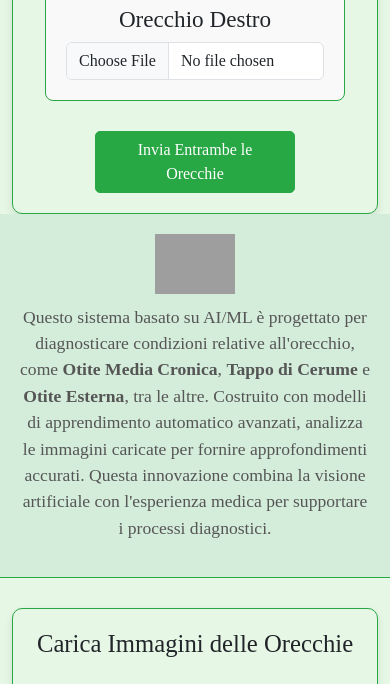
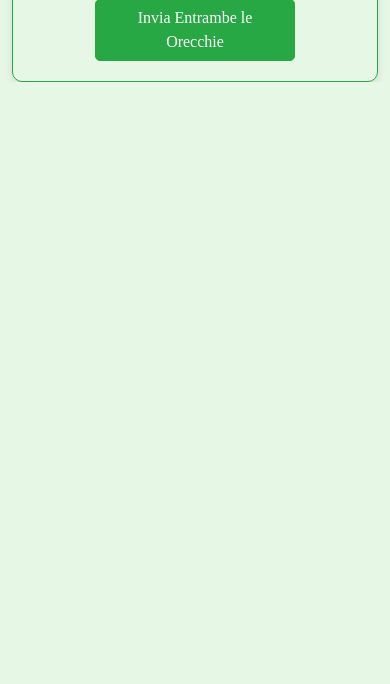
Before and after one commit to MuddasirKHuwaja998/OTOFARMA-AI-DIAGNOSIS, a Flask app: page / in a window 390 px wide. Shown: the part 886-1570 px from the top of the page. After the commit the page ends 968 px from the top, so only its background shows below. Run offline with Flask 2, Linux system fonts and the light colour scheme; parts of the project's set-up code (start-up, migrations or seed data) failed here and were passed over; grey boxes are pictures that could not be loaded.

Commit message:
Update index.html

```diff
--- a/templates/index.html
+++ b/templates/index.html
@@ -89,7 +89,6 @@
         <img src="https://www.otofarmaspa.com/wp-content/uploads/2022/11/cropped-Logo-otofarma-png-1.png" alt="Logo Otofarma" class="logo">
         <p class="header-description">
             Questo sistema basato su AI/ML è progettato per diagnosticare condizioni relative all'orecchio, come <strong>Otite Media Cronica</strong>, <strong>Tappo di Cerume</strong> e <strong>Otite Esterna</strong>, tra le altre.
-            Costruito con modelli di apprendimento automatico avanzati, analizza le immagini caricate per fornire approfondimenti accurati. Questa innovazione combina la visione artificiale con l'esperienza medica per supportare i processi diagnostici.
         </p>
     </header>
 
@@ -118,130 +117,7 @@
     </main>
 
     <footer>
-        <p>Per lesioni gravi o emergenze, si prega di visitare le cliniche <a href="https://www.otofarmaspa.com" target="_blank">Otofarma Spa</a> per assistenza e cura professionale.</p>
-    </footer>
-</body>
-<!DOCTYPE html>
-<html lang="it">
-<head>
-    <meta charset="UTF-8">
-    <meta name="viewport" content="width=device-width, initial-scale=1.0">
-    <title>Carica Immagini delle Orecchie</title>
-    <link href="https://cdn.jsdelivr.net/npm/bootstrap@5.3.0/dist/css/bootstrap.min.css" rel="stylesheet">
-    <style>
-        body {
-            font-family: 'Times New Roman', serif;
-            background-color: #e6f7e6;
-        }
-        header {
-            background-color: #d4edda;
-            padding: 20px;
-            text-align: center;
-            border-bottom: 1px solid #28a745;
-        }
-        .logo {
-            max-height: 60px;
-        }
-        .header-description {
-            margin-top: 10px;
-            font-size: 1.1em;
-            color: #555;
-        }
-        .upload-section {
-            background-color: #e6f7e6;
-            border: 1px solid #28a745;
-            border-radius: 10px;
-            padding: 20px;
-            box-shadow: 0 4px 8px rgba(0, 0, 0, 0.1);
-            margin-top: 30px;
-        }
-        .ear-box {
-            border: 1px solid #28a745;
-            border-radius: 8px;
-            padding: 20px;
-            margin: 10px;
-            max-width: 300px;
-            background-color: #f9f9f9;
-            text-align: center;
-        }
-        .ear-icon {
-            max-width: 150px;
-            margin-bottom: 15px;
-            border: 1px solid #28a745;
-            border-radius: 50%;
-        }
-        .btn-submit {
-            margin-top: 20px;
-            display: block;
-            margin-left: auto;
-            margin-right: auto;
-            width: 200px;
-            background-color: #28a745;
-            color: white;
-            border: 1px solid #28a745;
-            border-radius: 5px;
-        }
-        .btn-submit:hover {
-            background-color: #218838;
-        }
-        footer {
-            position: fixed;
-            bottom: 0;
-            width: 100%;
-            text-align: center;
-            padding: 20px;
-            background-color: #d4edda;
-            font-size: 1em;
-            border-top: 1px solid #28a745;
-        }
-        footer p {
-            margin: 0;
-            color: #555;
-        }
-        footer a {
-            color: #28a745;
-            text-decoration: none;
-        }
-        footer a:hover {
-            text-decoration: underline;
-        }
-    </style>
-</head>
-<body>
-    <header>
-        <img src="https://www.otofarmaspa.com/wp-content/uploads/2022/11/cropped-Logo-otofarma-png-1.png" alt="Logo Otofarma" class="logo">
-        <p class="header-description">
-            Questo sistema basato su AI/ML è progettato per diagnosticare condizioni relative all'orecchio, come <strong>Otite Media Cronica</strong>, <strong>Tappo di Cerume</strong> e <strong>Otite Esterna</strong>, tra le altre.
-            Costruito con modelli di apprendimento automatico avanzati, analizza le immagini caricate per fornire approfondimenti accurati. Questa innovazione combina la visione artificiale con l'esperienza medica per supportare i processi diagnostici.
-        </p>
-    </header>
-
-    <main class="container">
-        <section class="upload-section">
-            <h2 class="text-center mb-4">Carica Immagini delle Orecchie</h2>
-            {% if error %}
-                <div class="alert alert-danger">{{ error }}</div>
-            {% endif %}
-            <form action="/" method="post" enctype="multipart/form-data">
-                <div class="row justify-content-center">
-                    <div class="col-md-5 text-center ear-box">
-                        <img src="https://png.pngtree.com/png-vector/20220623/ourmid/pngtree-hearing-logo-template-vector-icon-design-png-image_5307378.png" alt="Icona Orecchio Sinistro" class="ear-icon" style="transform: scaleX(-1);">
-                        <h3>Orecchio Sinistro</h3>
-                        <input type="file" name="left_ear" accept="image/*" class="form-control">
-                    </div>
-                    <div class="col-md-5 text-center ear-box">
-                        <img src="https://png.pngtree.com/png-vector/20220623/ourmid/pngtree-hearing-logo-template-vector-icon-design-png-image_5307378.png" alt="Icona Orecchio Destro" class="ear-icon">
-                        <h3>Orecchio Destro</h3>
-                        <input type="file" name="right_ear" accept="image/*" class="form-control">
-                    </div>
-                </div>
-                <button type="submit" class="btn btn-success btn-submit">Invia Entrambe le Orecchie</button>
-            </form>
-        </section>
-    </main>
-
-    <footer>
-        <p>Per lesioni gravi o emergenze, si prega di visitare le cliniche <a href="https://www.otofarmaspa.com" target="_blank">Otofarma Spa</a> per assistenza e cura professionale.</p>
+        <p>Per lesioni gravi o emergenze, si prega di visitare le cliniche <a href="https://www.otofarmaspa.com" target="_blank">Otofarma Spa</a>.</p>
     </footer>
 </body>
 </html>
```
